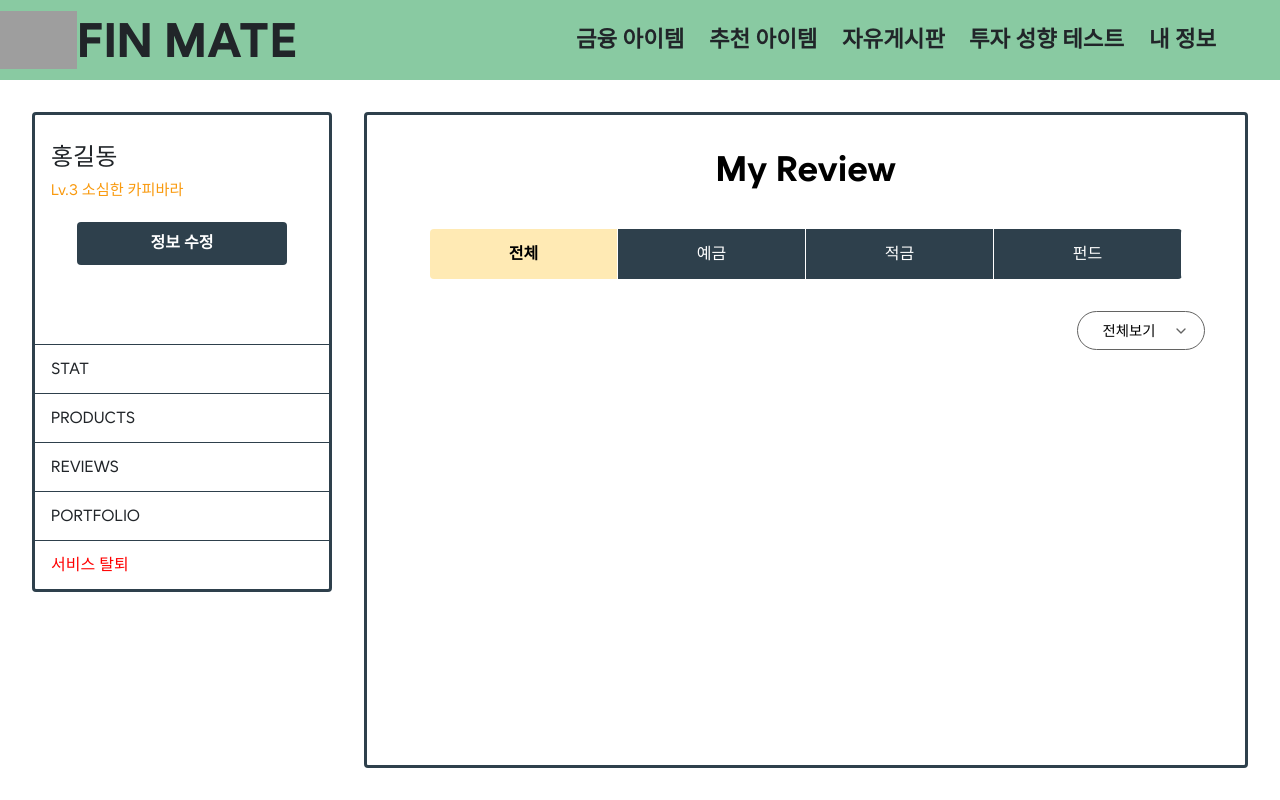
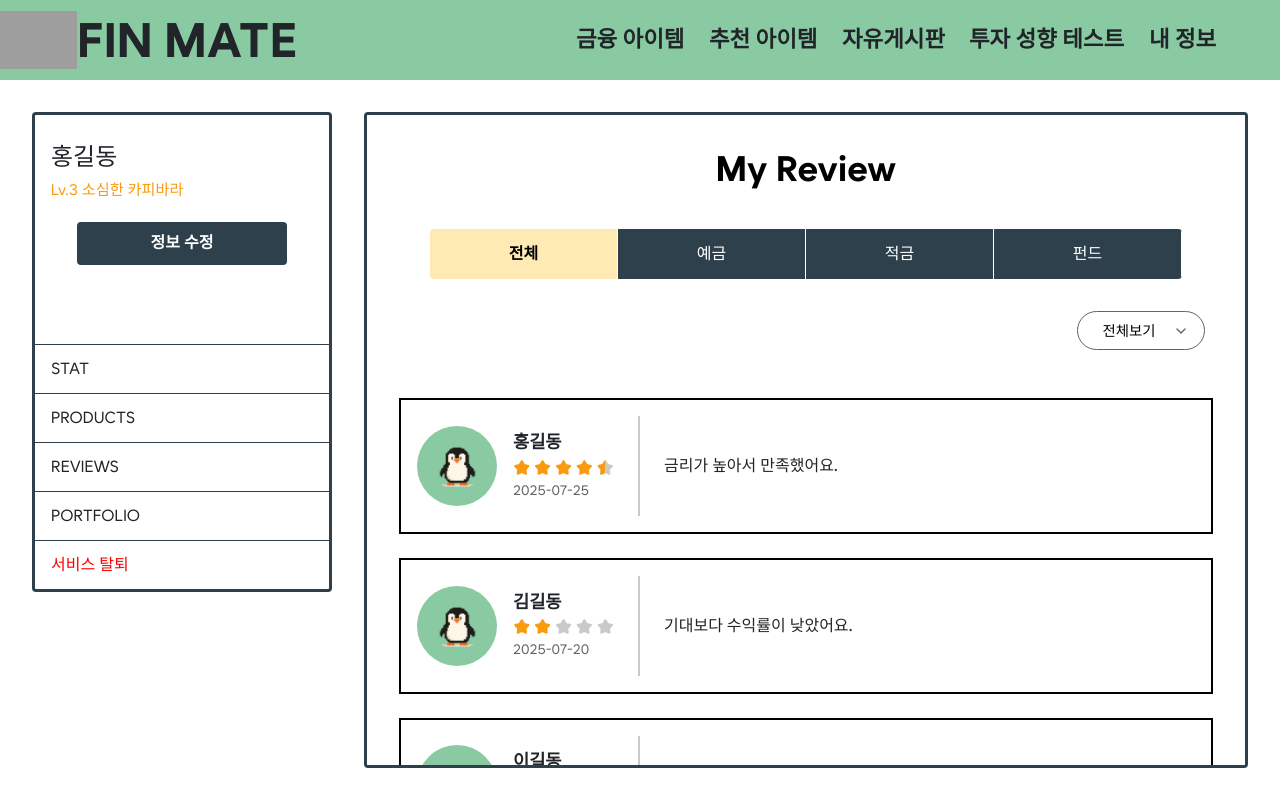
Before and after one commit to KB-technologia/FinMate_FE, a Vue app in the folder FinMate/: page /my-reviews in a window 1280 px wide. Built offline with nearby package versions, Linux system fonts and the light colour scheme; sample sign-in values are in the browser's storage; grey boxes are pictures that could not be loaded.

Commit message:
✨ 리뷰 카드 및 필터링 기능 추가

```diff
--- a/FinMate/src/views/info/MyReviews.vue
+++ b/FinMate/src/views/info/MyReviews.vue
@@ -30,18 +30,29 @@
             <ChevronDown class="select-icon" />
           </div>
         </div>
+        <div class="review-list">
+          <ReviewCard
+            v-for="(review, index) in filteredReviews"
+            :key="index"
+            :username="review.username"
+            :rating="review.rating"
+            :date="review.date"
+            :content="review.content"
+          />
+        </div>
       </RightPanel>
     </div>
   </div>
 </template>
 
 <script setup>
-import { ref } from "vue";
+import { ref, computed } from "vue";
 import { ChevronDown } from "lucide-vue-next";
 
 import Sidebar from "@/components/info/Sidebar.vue";
 import RightPanel from "@/components/info/RightPanel.vue";
 import TopNavigationBar from "@/components/allshared/TopNavigationBar.vue";
+import ReviewCard from "@/components/review/ReviewCard.vue";
 
 const selectedSort = ref("all");
 const selectedCategory = ref("all");
@@ -52,6 +63,48 @@ const categories = [
   { label: "적금", value: "saving" },
   { label: "펀드", value: "fund" },
 ];
+
+const mockReviews = ref([
+  {
+    username: "홍길동",
+    rating: 4.5,
+    date: "2025-07-25",
+    content: "금리가 높아서 만족했어요.",
+    category: "deposit",
+  },
+  {
+    username: "김길동",
+    rating: 2.0,
+    date: "2025-07-20",
+    content: "기대보다 수익률이 낮았어요.",
+    category: "fund",
+  },
+  {
+    username: "이길동",
+    rating: 5.0,
+    date: "2025-07-18",
+    content: "가입도 쉽고 편했어요!",
+    category: "saving",
+  },
+]);
+
+const filteredReviews = computed(() => {
+  let result = [...mockReviews.value];
+
+  if (selectedCategory.value !== "all") {
+    result = result.filter((r) => r.category === selectedCategory.value);
+  }
+
+  if (selectedSort.value === "latest") {
+    result.sort((a, b) => new Date(b.date) - new Date(a.date));
+  } else if (selectedSort.value === "high") {
+    result.sort((a, b) => b.rating - a.rating);
+  } else if (selectedSort.value === "low") {
+    result.sort((a, b) => a.rating - b.rating);
+  }
+
+  return result;
+});
 </script>
 
 <style scoped>
@@ -150,4 +203,12 @@ const categories = [
   height: 1rem;
   color: var(--color-dark-gray);
 }
+
+.review-list {
+  display: flex;
+  flex-direction: column;
+  gap: 1.5rem;
+  width: 100%;
+  margin-top: 2rem;
+}
 </style>
```
